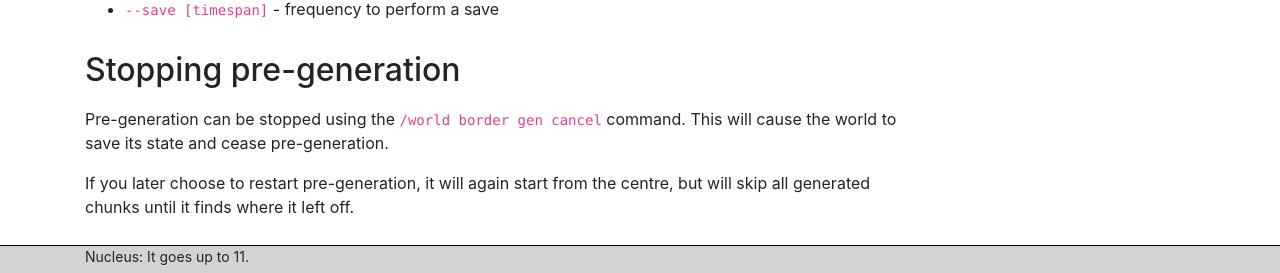
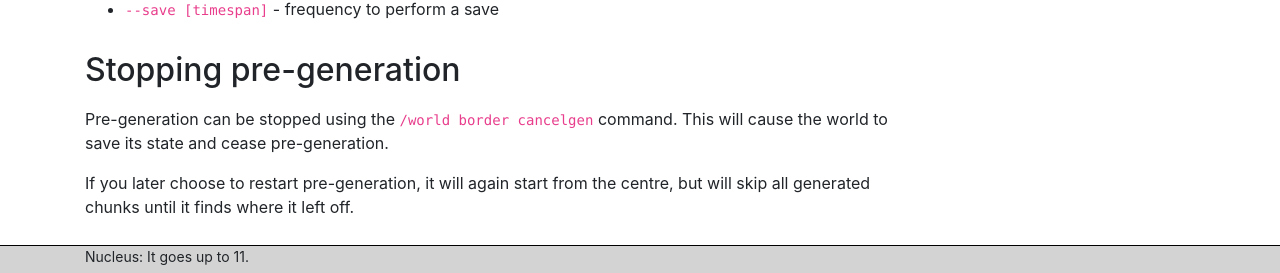
Before and after one commit to NucleusPowered/site-v2, a Jekyll site: the page built from docs/howto/pregen.md, in a window 1280 px wide and 900 px high, scrolled down 2397 px. Shown: the part 588-861 px from the top of the window. Built offline with Jekyll 4.4.1, drawn with Linux system fonts in a browser that asks for light colours.

Commit message:
Fix typo
Command to cancel world gen was incorrect.

```diff
--- a/docs/howto/pregen.md
+++ b/docs/howto/pregen.md
@@ -125,7 +125,7 @@ has finished starting and worlds are loaded, Nucleus will start the pre-generati
 
 ## Stopping pre-generation
 
-Pre-generation can be stopped using the `/world border gen cancel` command. This will cause the world to save its state and
+Pre-generation can be stopped using the `/world border cancelgen` command. This will cause the world to save its state and
 cease pre-generation.
 
 If you later choose to restart pre-generation, it will again start from the centre, but will skip all generated chunks until
```
